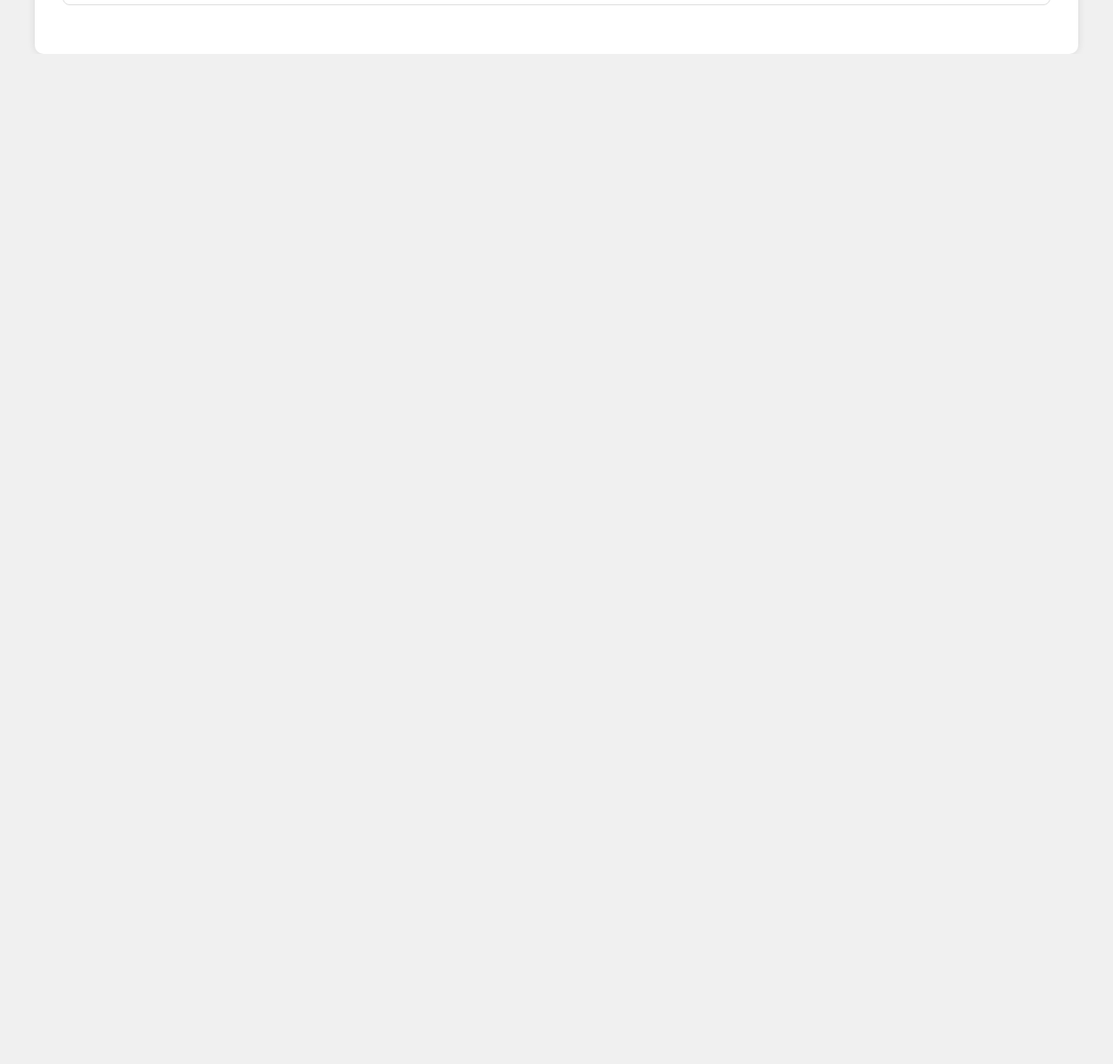
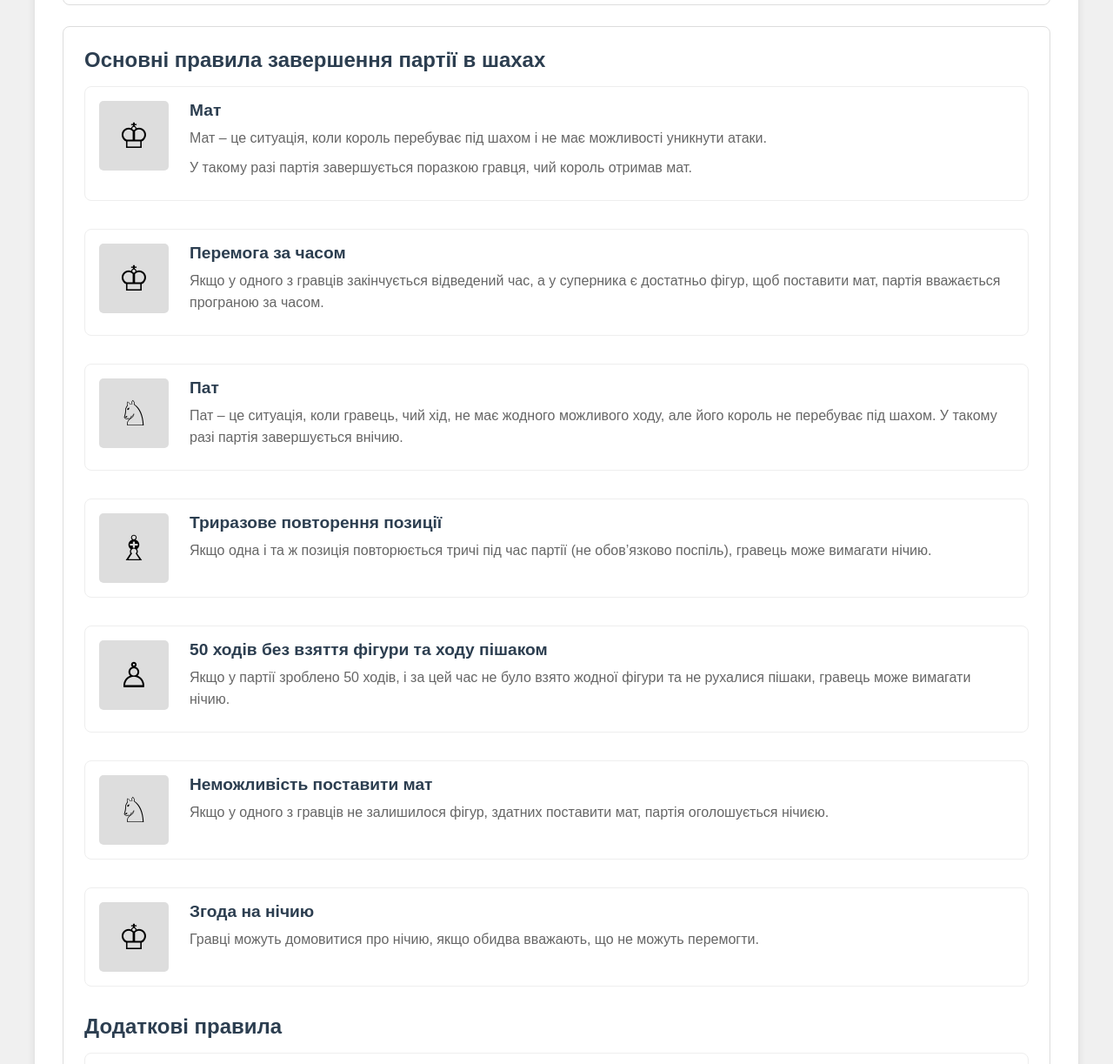
Before and after one commit to SkSofi/Test_Chess, a website: page learn.html in a window 1280 px wide. Shown: the part 1577-2800 px from the top of the page at 87% size. Before the commit the page ends 1639 px from the top, so only its background shows below. Drawn offline with Linux system fonts and the light colour scheme.

Commit message:
Update learn.html

```diff
--- a/learn.html
+++ b/learn.html
@@ -83,6 +83,97 @@
       </div>
     </div>
   </div>
+
+  <!-- <h1>Основні правила завершення партії в шахах</h1> -->
+  <div class="lesson-card">
+    <h2 class="lesson-title">Основні правила завершення партії в шахах</h2>
+
+    <div class="piece-info">
+      <div class="piece-image">♔</div>
+      <div class="piece-details">
+        <h3>Мат</h3>
+        <p>Мат – це ситуація, коли король перебуває під шахом і не має можливості уникнути атаки.</p>
+        <p>У такому разі партія завершується поразкою гравця, чий король отримав мат.</p>
+        <!-- <div class="piece-extra">Порада: Захищайте свого короля! Мета гри - поставити мат королю суперника.</div> -->
+      </div>
+    </div>
+
+    <div class="piece-info">
+      <div class="piece-image">♔</div>
+      <div class="piece-details">
+        <h3>Перемога за часом</h3>
+        <p>Якщо у одного з гравців закінчується відведений час, а у суперника є достатньо фігур, щоб поставити мат, партія вважається програною за часом.</p>
+      </div>
+    </div>
+
+    <div class="piece-info">
+      <div class="piece-image">♘</div>
+      <div class="piece-details">
+        <h3>Пат</h3>
+        <p>Пат – це ситуація, коли гравець, чий хід, не має жодного можливого ходу, але його король не перебуває під шахом. У такому разі партія завершується внічию.</p>
+      </div>
+    </div>
+
+    <div class="piece-info">
+      <div class="piece-image">♗</div>
+      <div class="piece-details">
+        <h3>Триразове повторення позиції</h3>
+        <p>Якщо одна і та ж позиція повторюється тричі під час партії (не обов’язково поспіль), гравець може вимагати нічию.</p>
+      </div>
+    </div>
+
+    <div class="piece-info">
+      <div class="piece-image">♙</div>
+      <div class="piece-details">
+        <h3>50 ходів без взяття фігури та ходу пішаком</h3>
+        <p>Якщо у партії зроблено 50 ходів, і за цей час не було взято жодної фігури та не рухалися пішаки, гравець може вимагати нічию.</p>
+      </div>
+    </div>
+
+    <div class="piece-info">
+      <div class="piece-image">♘</div>
+      <div class="piece-details">
+        <h3>Неможливість поставити мат</h3>
+        <p>Якщо у одного з гравців не залишилося фігур, здатних поставити мат, партія оголошується нічиєю.</p>
+      </div>
+    </div>
+
+    <div class="piece-info">
+      <div class="piece-image">♔</div>
+      <div class="piece-details">
+        <h3>Згода на нічию</h3>
+        <p>Гравці можуть домовитися про нічию, якщо обидва вважають, що не можуть перемогти.</p>
+      </div>
+    </div>
+
+    <h2 class="lesson-title">Додаткові правила</h2>
+
+    <div class="piece-info">
+      <div class="piece-image">♔</div>
+      <div class="piece-details">
+        <h3>Шах</h3>
+        <p>Шах – це ситуація, коли король перебуває під загрозою взяття.</p>
+        <div class="piece-extra">Як захиститися від шаху? Відійти королем із-під атаки. Поставити фігуру між королем і атакуючою фігурою. Взяти атакуючу фігуру.</div>
+      </div>
+    </div>
+
+    <div class="piece-info">
+      <div class="piece-image">♖</div>
+      <div class="piece-details">
+        <h3>Рокіровка</h3>
+        <p>Це єдиний хід, при якому пересуваються відразу дві фігури – король і тура.</p>
+        <div class="piece-extra">Умови рокіровки: король і тура не повинні були рухатися раніше. Між ними не повинно бути інших фігур. Король не повинен бути під шахом або проходити через атаковану клітину.</div>
+      </div>
+    </div>
+
+    <div class="piece-info">
+      <div class="piece-image">♙</div>
+      <div class="piece-details">
+        <h3>Перетворення пішака</h3>
+        <p>Якщо пішак доходить до останньої горизонталі, він може перетворитися на будь-яку фігуру (зазвичай у ферзя).</p>
+      </div>
+    </div>
+  </div>
 </main>
 </body>
 </html>
```
